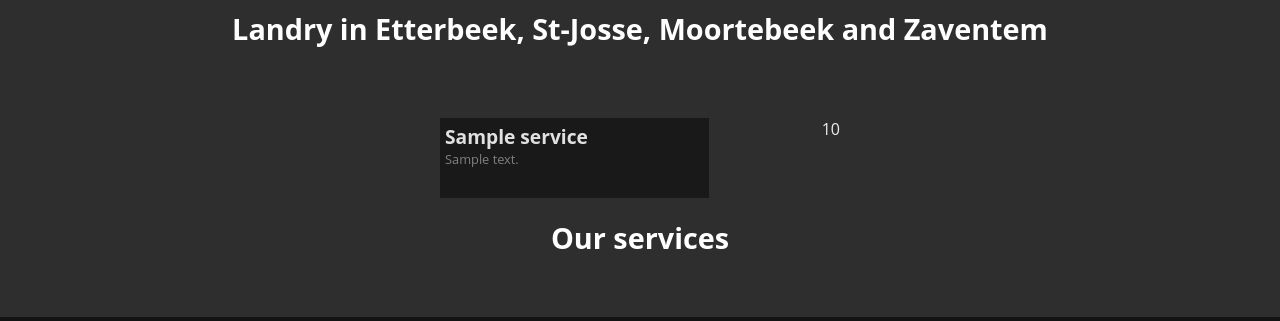
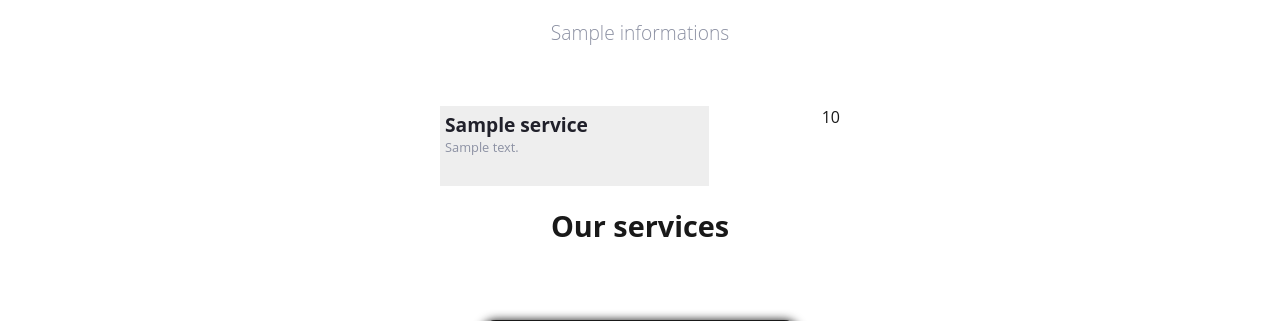
Before and after one commit to jhabaa/server.expressdryclean, a Flask app: template templates/pricing.html in a window 1280 px wide. Shown: the part 355-676 px from the top of the page. Run offline with Flask 3, Linux system fonts and the light colour scheme; the template is opened without the code that fills it: most values are stand-ins (such as "Sample title", 1, 10 or a date in 2020); grey boxes marked "Sample" are stand-in pictures; some libraries are stand-ins or nearby versions.

Commit message:
update Pricing Page 01.12

```diff
--- a/app.py
+++ b/app.py
@@ -431,7 +431,9 @@ def pricing(lang = 'fr', subpage = None):
     others_categories = [ x for x in categories if x['name'] != subpage]
     available_services = [ x for x in services if x['category_name'] == subpage]
 
-    return render_template('pricing.html', lang = session['lang'], categories = categories, services_in_store = services_in_store, dictionary = dictionary[lang], category = subpage, other_categories = others_categories, services = None if len(available_services) <= 0 else available_services)
+    selected_category = [ x for x in categories if x['name'] == subpage][0] if subpage else None
+
+    return render_template('pricing.html', lang = session['lang'], categories = categories, services_in_store = services_in_store, dictionary = dictionary[lang], category = subpage, other_categories = others_categories, services = None if len(available_services) <= 0 else available_services, selected_category = selected_category)
 
 @app.route('/<lang>/about/')
 @app.route('/<lang>/about/<subpage>')
@@ -875,7 +877,7 @@ def get_current_time():
 INSERT INTO `appexpress`.`client` (`ID_CLIENT`, `NAME_CLIENT`, `surname_CLIENT`, `EMAIL_CLIENT`, `ADDRESS_CLIENT`, `PHONE_CLIENT`, `PASSWORD_CLIENT`) VALUES ('hean_client20', 'REMOVED', 'client', 'REMOVED', 'Rue des Allies 93', '486650303', 'hean2000');
 """
 path = os.path.abspath('/var/www/express/static/images')
-#path = os.path.abspath('static/images/')
+path = os.path.abspath('static/images/')
 ALLOWED_EXTENSIONS = {'png', 'jpg', 'jpeg', 'gif'}
 
 
--- a/static/css/css.css
+++ b/static/css/css.css
@@ -787,7 +787,7 @@ header.extended .lang a{
     flex-grow: 1;
     position: relative;
     overflow: hidden;
-    background-color: var(--background-gray);
+    background-color: var(--pure-white);
     border-radius: 1rem;
     box-shadow: 5px 5px 15px rgba(0, 0, 0, 0.3);
     font-family: "Inter", sans-serif;
@@ -973,7 +973,7 @@ header.extended .lang a{
         flex-direction: column;
         justify-content: center;
         align-items: center;
-        color: #fff;
+        color: var(--header-text);
         max-width: 500px;
 
     }
@@ -1223,7 +1223,7 @@ header.extended .lang a{
     justify-content: center;
     align-items: center;
     margin-bottom: 50px;
-    color: #fff;
+    color: var(--dark-background);
 }
 
 .description .header .illustration{
@@ -1242,7 +1242,7 @@ header.extended .lang a{
     top: 100px;
     font-size: calc(1rem + 1vw);
     font-weight: 700;
-    color: #fff;
+    color: var(--header-text);
     text-align: center;
     padding: 10px;
     z-index: 1000;
@@ -1302,17 +1302,17 @@ header.extended .lang a{
     height: 100%;
     text-overflow: ellipsis;
     z-index: 60;
-    background-color: #191919;
+    background-color: var(--white-cosmic);
 }
 
 #pricing .services .service .infos p{
     font-size: 0.8rem;
     margin-bottom: 2px;
-    color: gray;
+    color: var(--large-subtitle-text)
 }
 
 #pricing .services .service .infos h2{
-	color:var(--transparent_white);
+	color:var(--large-title-text);
     font-size: 1.2rem;
     font-weight: 700;
 	text-align: left;
@@ -1508,8 +1508,8 @@ header.extended .lang a{
     display: flex;
     align-items: center;
     justify-content: center;
-    color: #eee;
-    background-color: rgba(15, 15, 15, 0.87);
+    color: var(--header-text);
+    background-color: var(--pure-white);
 }
 #about p{
     padding: 10px;
--- a/templates/pricing.html
+++ b/templates/pricing.html
@@ -16,10 +16,13 @@
         <div class="header">
             {% if services %}
                 <img src="/static/images/{{services[1].illustration}}" alt="" class="illustration">
+                <span class="subtitle">{{ selected_category.informations | safe }}</span>
             {% else %}
                 <img src="/static/images/signature.jpg" alt="" class="illustration">
+                <span class="title"> Landry in Etterbeek, St-Josse, Moortebeek and Zaventem</span>
             {% endif %}
-            <span class="title"> Landry in Etterbeek, St-Josse, Moortebeek and Zaventem</span>
+
+
         </div>
     </div>
 
@@ -67,7 +70,7 @@
 
         {% for category in other_categories  %}
             <a href="{{url_for('pricing', lang = lang, subpage = category.name)}}" class="category-card">
-                <img src="/static/images/{{category.image}}" alt="" class="illustration">
+                <img src="http://express.REMOVED/getimage?name={{category.image}}" alt="" class="illustration">
                 <span class="title">{{category.name}}</span>
             </a>
         {% endfor %}
```
